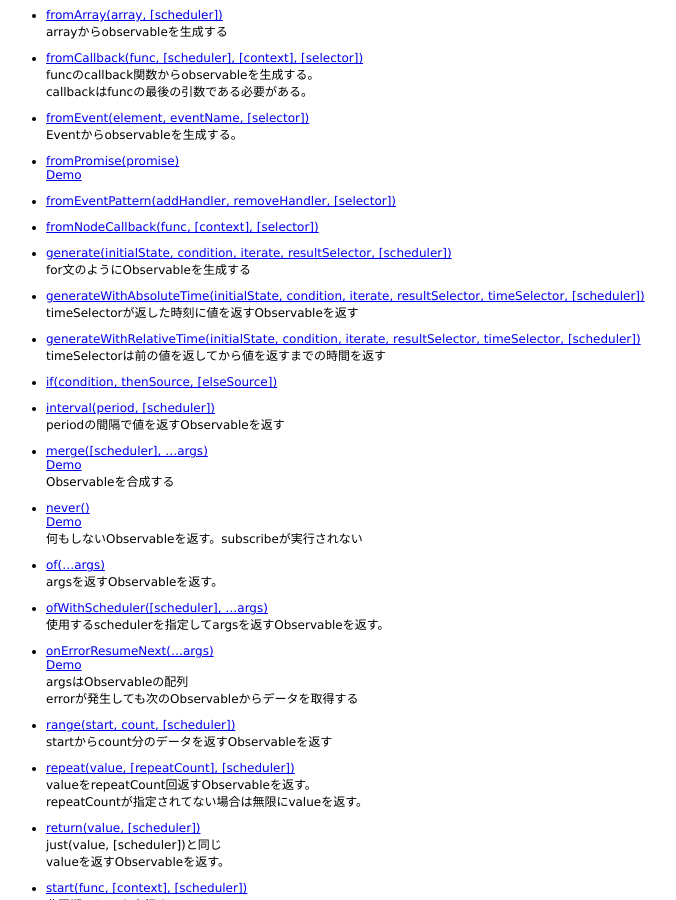
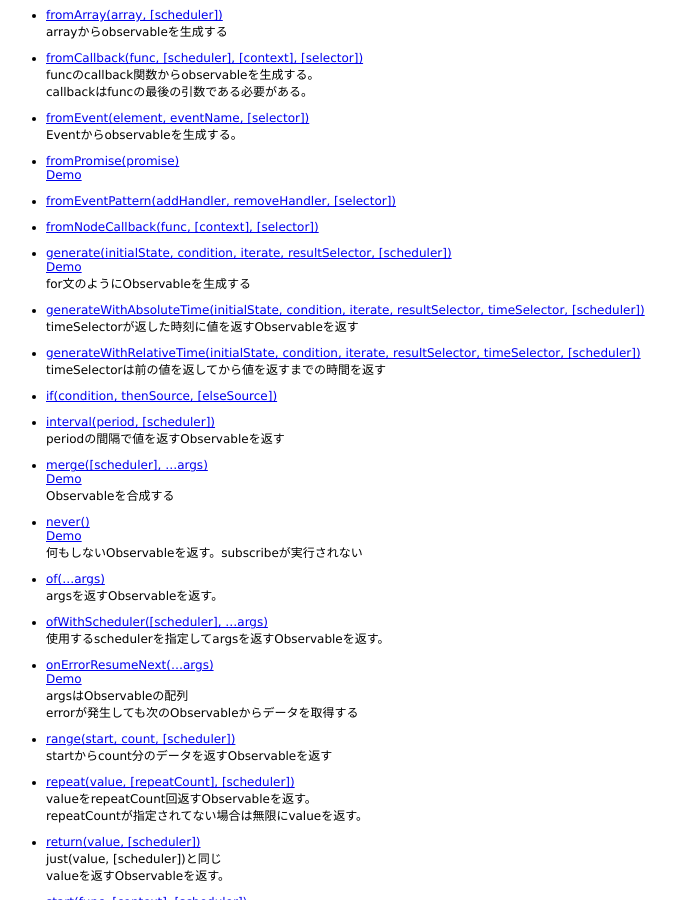
Before and after one commit to 38elements/38elements.github.com, a Jekyll site: the page built from _posts/2015-01-04-rxjs-observale-method.md, in a window 1280 px wide and 900 px high, scrolled down 717 px. Shown: the whole window, without its empty margins (234-910 px from the left). Built offline with Jekyll 4.4.1, drawn with Linux system fonts in a browser that asks for light colours; Markdown is read by kramdown in place of the engine named in the settings.

Commit message:
generate

```diff
--- a/_posts/2015-01-04-rxjs-observale-method.md
+++ b/_posts/2015-01-04-rxjs-observale-method.md
@@ -67,6 +67,7 @@ Eventからobservableを生成する。
 * [fromNodeCallback(func, [context], [selector])](https://github.com/Reactive-Extensions/RxJS/blob/master/doc/api/core/operators/fromnodecallback.md)
 
 * [generate(initialState, condition, iterate, resultSelector, [scheduler])](https://github.com/Reactive-Extensions/RxJS/blob/master/doc/api/core/operators/generate.md)
+[Demo](http://jsdo.it/38elements/rxjs-generate)
 for文のようにObservableを生成する
 
 * [generateWithAbsoluteTime(initialState, condition, iterate, resultSelector, timeSelector, [scheduler])](https://github.com/Reactive-Extensions/RxJS/blob/master/doc/api/core/operators/generatewithabsolutetime.md)
```
